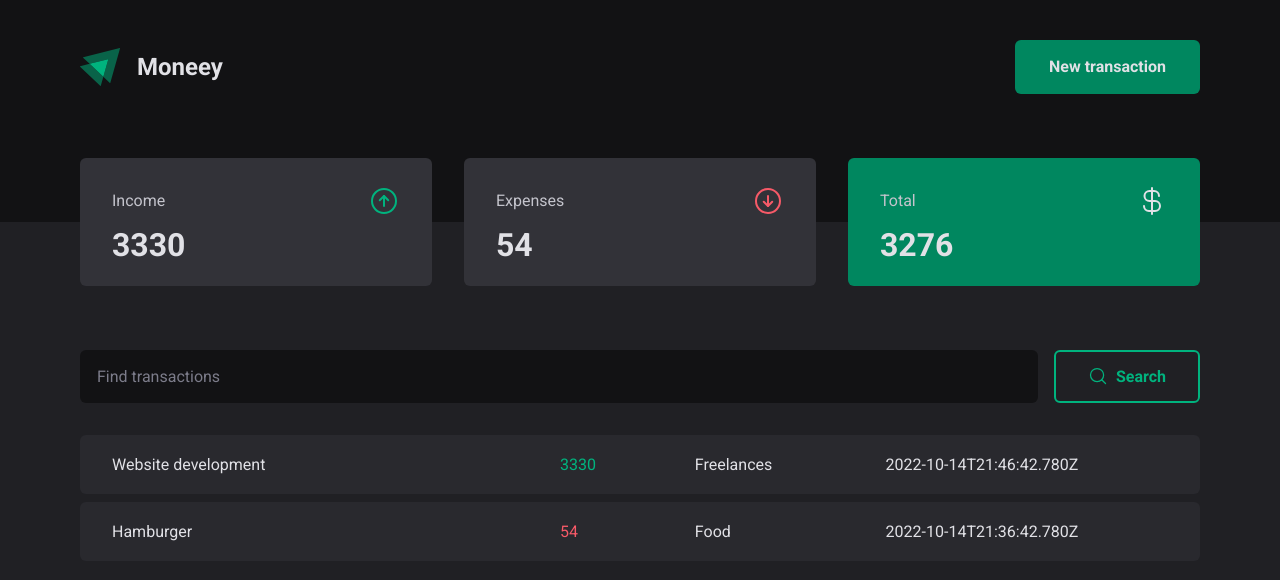
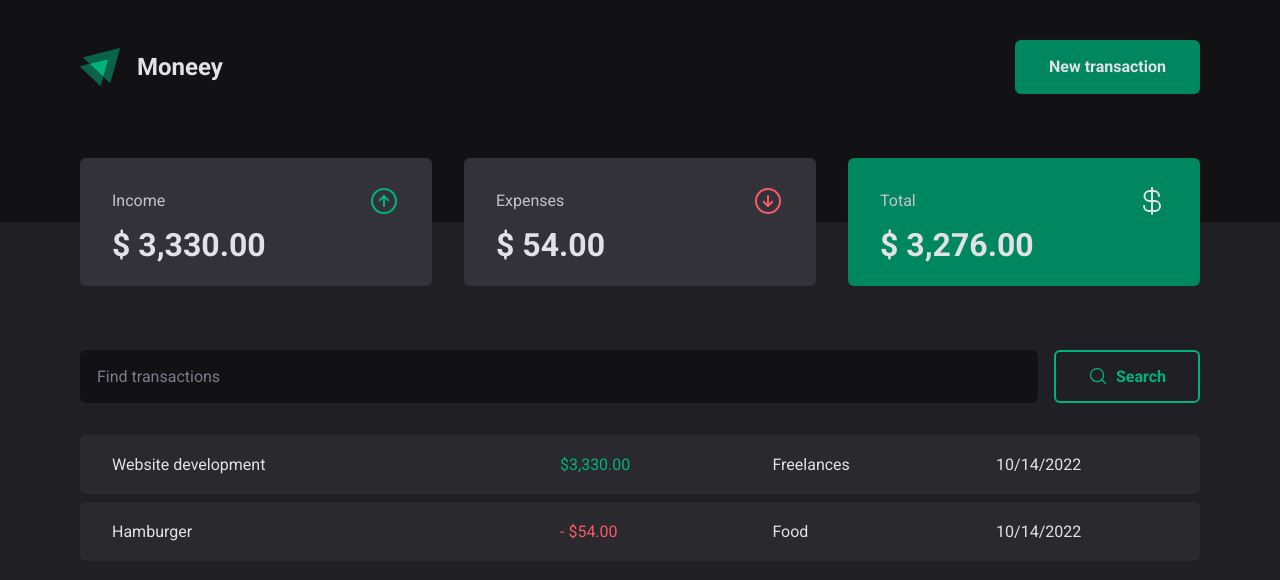
Before and after one commit to hurick/moneey, a React (Vite) app: page / in a window 1280 px wide. Shown: the top 580 px of the page. Built offline with nearby package versions, Linux system fonts and the light colour scheme; data requests are answered from the project's data file.

Commit message:
feat(Home): added currency and date formatters

```diff
--- a/src/pages/Home/components/Summary/index.tsx
+++ b/src/pages/Home/components/Summary/index.tsx
@@ -2,6 +2,7 @@ import { useContext } from 'react'
 import { TransactionsContext } from '../../../../contexts/Transactions'
 
 import { ArrowCircleDown, ArrowCircleUp, CurrencyDollar } from 'phosphor-react'
+import CountUp from 'react-countup'
 
 import {
   SummaryContainer,
@@ -41,9 +42,9 @@ export const Summary = () => {
           <ArrowCircleUp size={32} />
         </SummaryCardHeader>
 
-        <SummaryValueAmount isLoading={isLoadingTransactions}>
-          {summary.income}
-        </SummaryValueAmount>
+        <CountUp end={summary.income} duration={0.5} prefix="$ " separator="," decimals={2} decimal={'.'}>
+          {({ countUpRef }) => <SummaryValueAmount ref={countUpRef} isLoading={isLoadingTransactions} />}
+        </CountUp>
       </SummaryCard>
 
       <SummaryCard>
@@ -52,9 +53,9 @@ export const Summary = () => {
           <ArrowCircleDown size={32} />
         </SummaryCardHeader>
 
-        <SummaryValueAmount isLoading={isLoadingTransactions}>
-          {summary.expenses}
-        </SummaryValueAmount>
+        <CountUp end={summary.expenses} duration={0.5} prefix="$ " separator="," decimals={2} decimal={'.'}>
+          {({ countUpRef }) => <SummaryValueAmount ref={countUpRef} isLoading={isLoadingTransactions} />}
+        </CountUp>
       </SummaryCard>
 
       <SummaryCard variant={totalVariant}>
@@ -63,9 +64,9 @@ export const Summary = () => {
           <CurrencyDollar size={32} />
         </SummaryCardHeader>
 
-        <SummaryValueAmount isLoading={isLoadingTransactions}>
-          {summary.total}
-        </SummaryValueAmount>
+        <CountUp end={summary.total} duration={0.5} prefix=" $ " separator="," decimals={2} decimal={'.'}>
+          {({ countUpRef }) => <SummaryValueAmount ref={countUpRef} isLoading={isLoadingTransactions} />}
+        </CountUp>
       </SummaryCard>
     </SummaryContainer>
   )
--- a/src/pages/Home/components/TableTransactions/index.tsx
+++ b/src/pages/Home/components/TableTransactions/index.tsx
@@ -1,5 +1,7 @@
 import { useContext } from 'react'
 import { TransactionsContext } from '../../../../contexts/Transactions'
+
+import { currencyFormat, dateFormat } from '../../../../utils'
 
 import { Loader } from '../../../../components/Loader'
 
@@ -24,11 +26,12 @@ export const TableTransactions = () => {
               <td>{transaction.description}</td>
               <td>
                 <TransactionAmountHighlight variant={transaction.type}>
-                  {transaction.amountValue}
+                  {transaction.type === 'expense' && '- '}
+                  {currencyFormat.format(transaction.amountValue)}
                 </TransactionAmountHighlight>
               </td>
               <td>{transaction.category}</td>
-              <td>{transaction.createadAt}</td>
+              <td>{dateFormat.format(new Date(transaction.createadAt))}</td>
             </TransactionItem>
           ))}
         </tbody>
```
